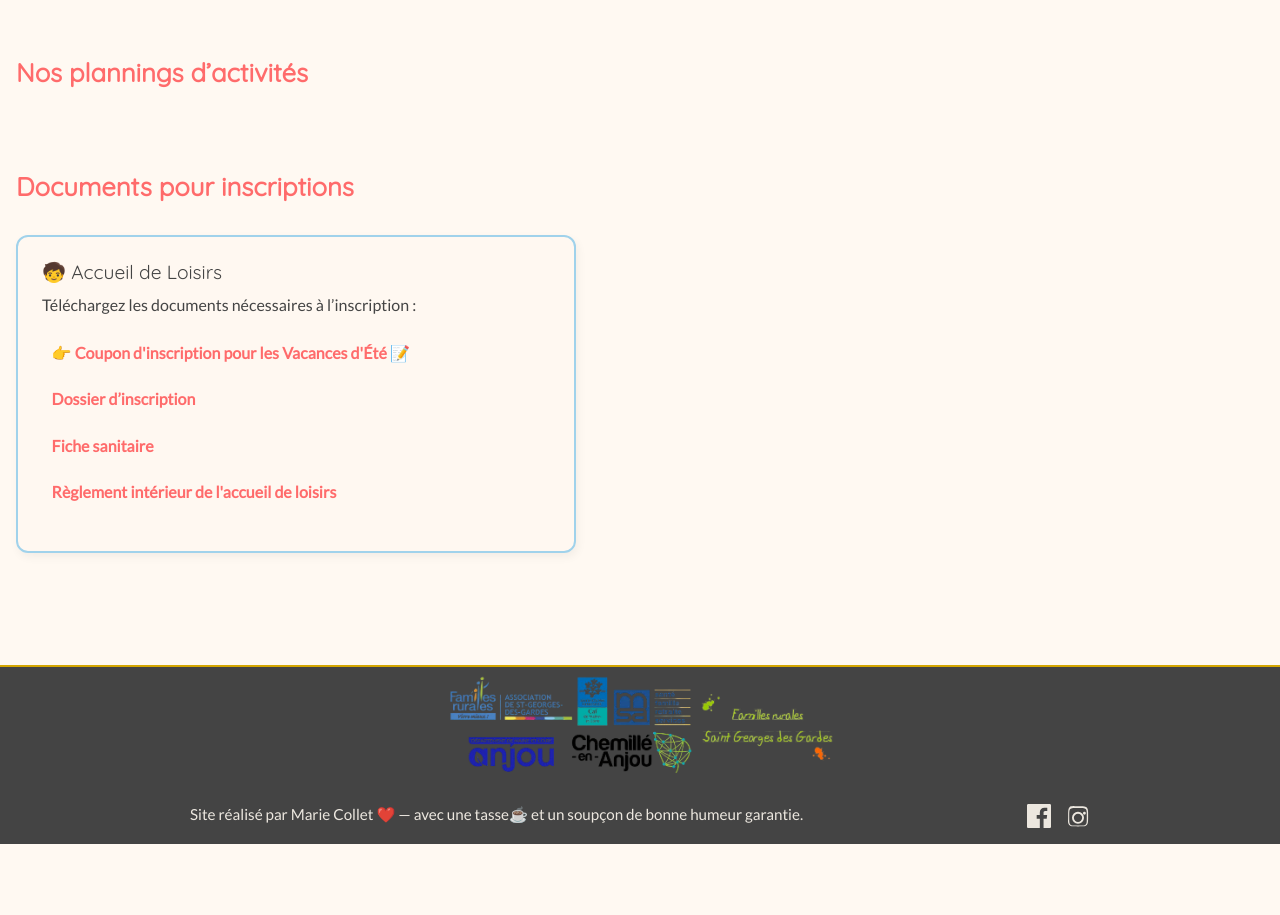
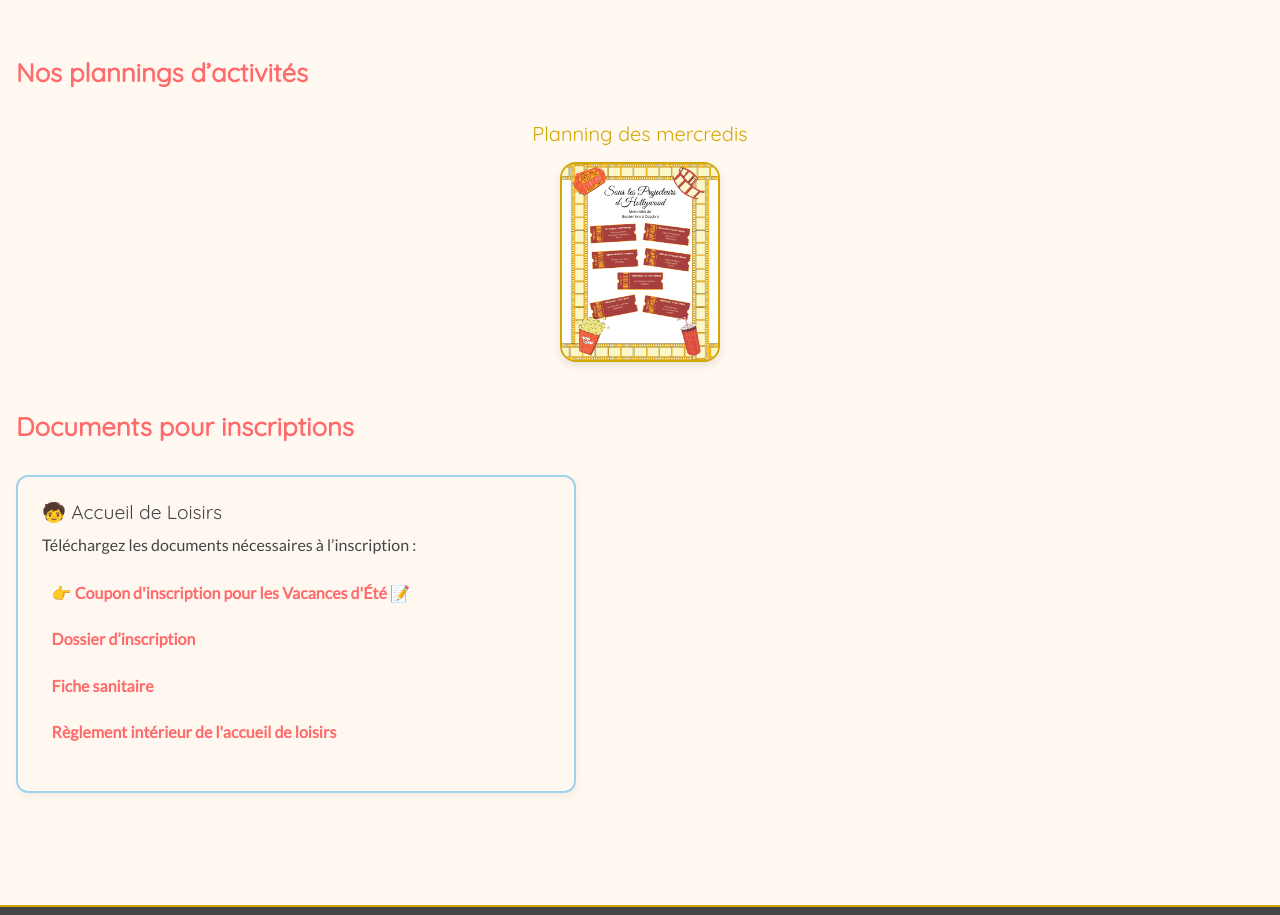
Before and after one commit to MarieC2023/FamillesRuralesSGG, a React (Vite) app: page /AccueilDeLoisirs in a window 1280 px wide. Shown: the part 1325-2240 px from the top of the page. Before the commit the page ends 2169 px from the top, so only its background shows below. Built offline with nearby package versions, Linux system fonts and the light colour scheme.

Commit message:
Mise à jour page centre

```diff
--- a/src/pages/AccueilDeLoisirs.jsx
+++ b/src/pages/AccueilDeLoisirs.jsx
@@ -14,7 +14,7 @@ import entreePeri from '@/assets/entreePeri.webp';
 import intPeri from '@/assets/peri1.webp';
 import extPeri from '@/assets/peri2.webp';
 
-//import merc1 from '@/assets/planning/merc1.webp';
+import merc1 from '@/assets/planning/merc1.webp';
 //import merc2 from '@/assets/planning/merc2.webp';
 // import vac1 from '@/assets/planning/vac1.webp';
 // import vac2 from '@/assets/planning/vac2.webp';
@@ -101,10 +101,10 @@ const Centre = () => {
             <section className="plannings mt-5">
                 <h2>Nos plannings d’activités</h2>
                 <div className="plannings-container d-flex justify-content-center  flex-wrap">
-                    {/*<PlanningCarrousel
+                    <PlanningCarrousel
                         titre="Planning des mercredis"
-                        images={[merc2]}
-                    />*/}
+                        images={[merc1]}
+                    />
                     {/* <PlanningCarrousel
                         titre="Planning des vacances scolaires"
                         images={[vac1, vac2, vac3, vac4]}
```
Also changed, not shown: src/assets/planning/merc1.webp.
